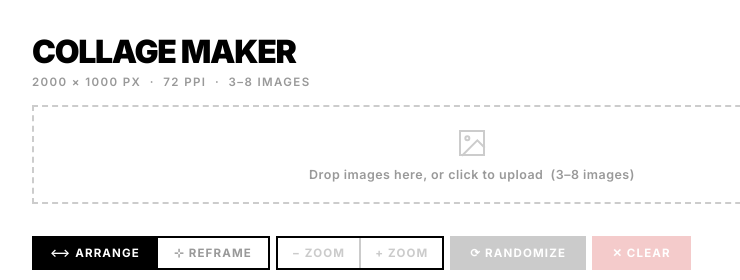
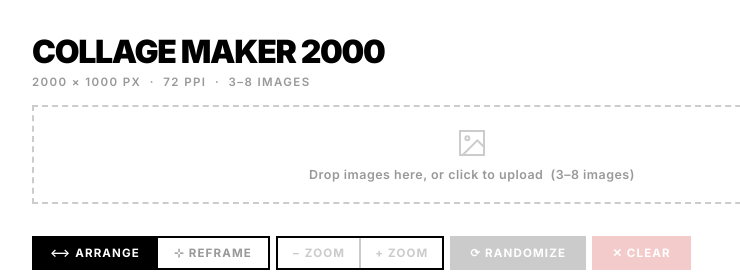
Before and after one commit to cha2sibau-cpu/collage-maker, a plain HTML site: page index.html in a window 1280 px wide. Shown: the top 280 px of the page, 168-908 px from the left. Drawn offline with Linux system fonts and the light colour scheme.

Commit message:
Update app title to Collage Maker 2000
Co-Authored-By: Claude Sonnet 4.6 <noreply@anthropic.com>

```diff
--- a/index.html
+++ b/index.html
@@ -169,7 +169,7 @@ canvas { display: block; width: 100%; height: auto; }
 
 <header>
   <div class="header-left">
-    <h1>Collage Maker</h1>
+    <h1>Collage Maker 2000</h1>
     <p class="sub">2000 × 1000 px &nbsp;·&nbsp; 72 PPI &nbsp;·&nbsp; 3–8 images</p>
   </div>
   <img src="logo-hira.png" alt="HIRA" class="header-logo">
```
